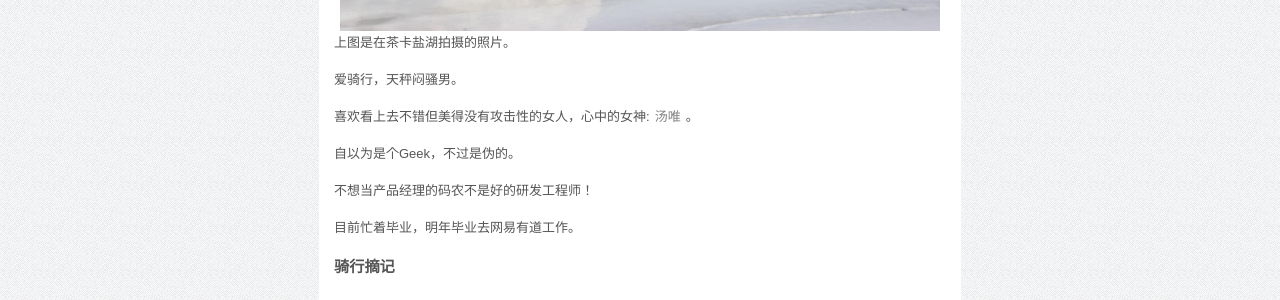
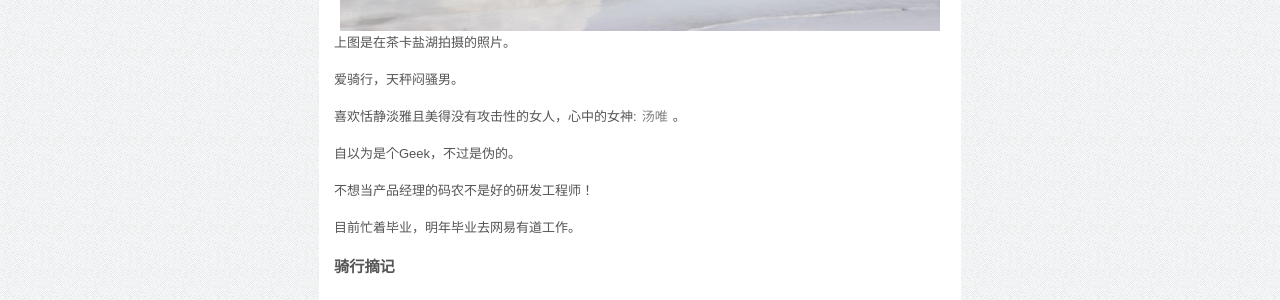
Before and after one commit to shihongzhi/shihongzhi.github.com, a Jekyll site: the page built from about.md, in a window 1280 px wide. Shown: the part 554-854 px from the top of the page. Built offline with Jekyll 4.4.1, drawn with Linux system fonts in a browser that asks for light colours; Markdown is read by kramdown in place of the engine named in the settings.

Commit message:
修改aboutme

```diff
--- a/about.md
+++ b/about.md
@@ -11,7 +11,7 @@ description: 关于我
 
 爱骑行，天秤闷骚男。
 
-喜欢看上去不错但美得没有攻击性的女人，心中的女神:[汤唯](http://www.douban.com/photos/album/48712622/)。
+喜欢恬静淡雅且美得没有攻击性的女人，心中的女神:[汤唯](http://www.douban.com/photos/album/48712622/)。
 
 自以为是个Geek，不过是伪的。
 
```
